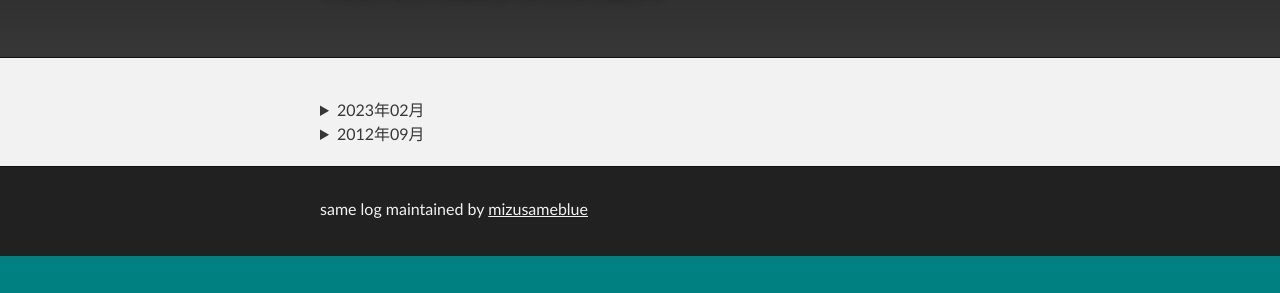
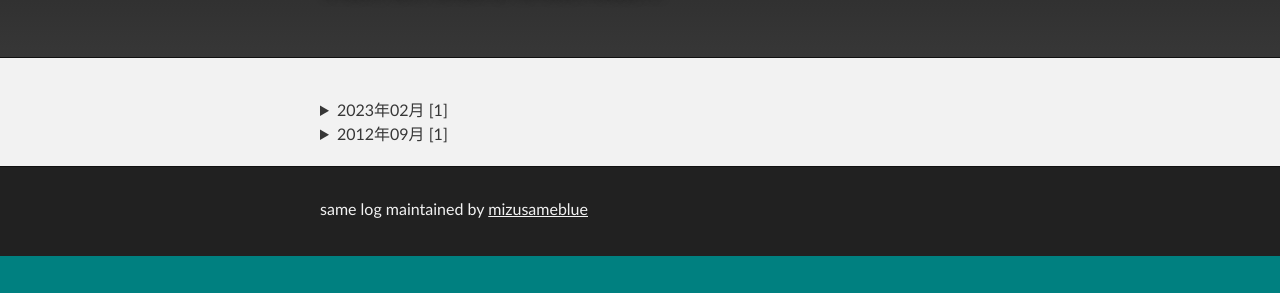
Before and after one commit to mizusameblue/blog, a Jekyll site: the page built from archives.html, in a window 1280 px wide. Shown: the part 152-445 px from the top of the page. Built offline with Jekyll 4.4.1, drawn with Linux system fonts in a browser that asks for light colours.

Commit message:
Update archives.html

```diff
--- a/archives.html
+++ b/archives.html
@@ -6,12 +6,10 @@ title: 月別アーカイブ
 
 {% for month in posts_by_month %}
 <details>
-  <summary>{{ month.name }}</summary>
+  <summary>{{ month.name }} [{{month.items.size}}]</summary>
   <ul>
     {% for post in month.items %}
-    <li>
-      <a href="{{ post.url }}">{{ post.title }}</a> ({{ post.date | date: "%Y-%m-%d" }})
-    </li>
+    <li><a href="{{ post.url }}">{{ post.title }}</a></li>
     {% endfor %}
   </ul>
 </details>
```
